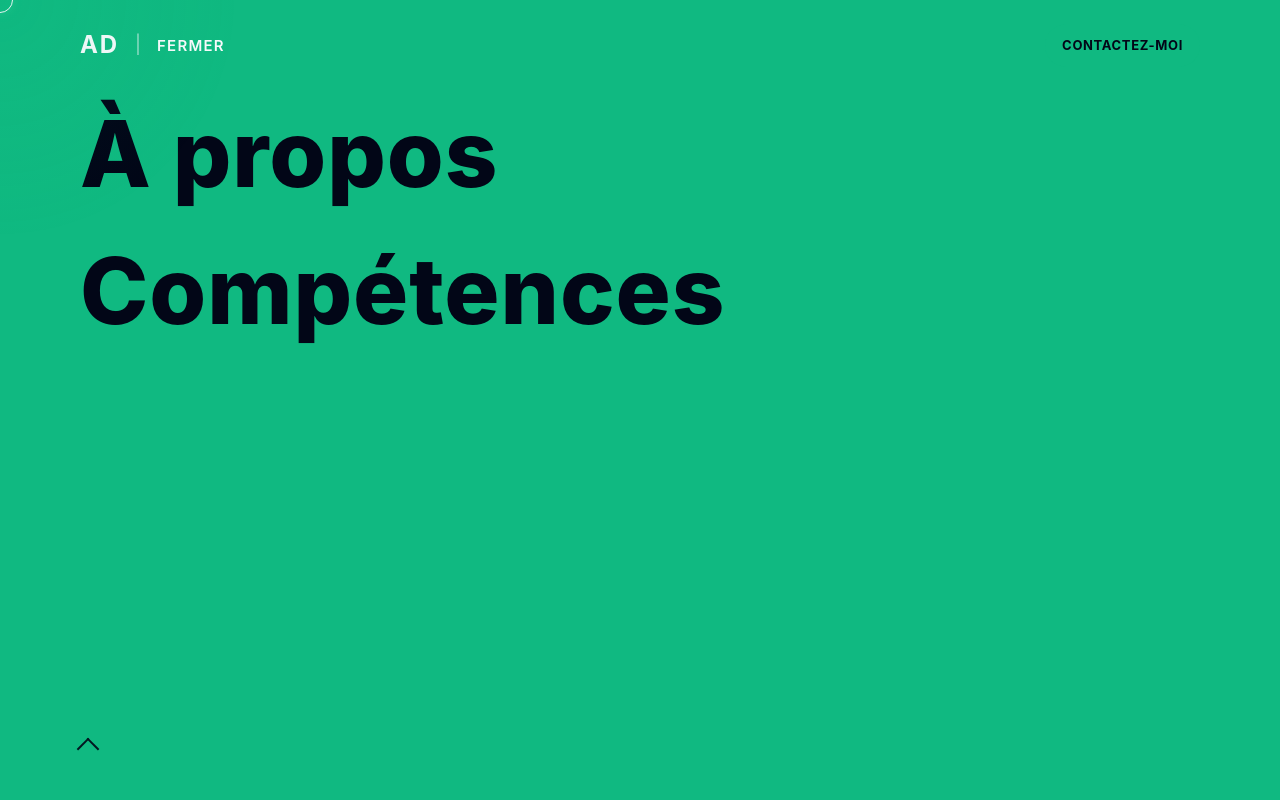
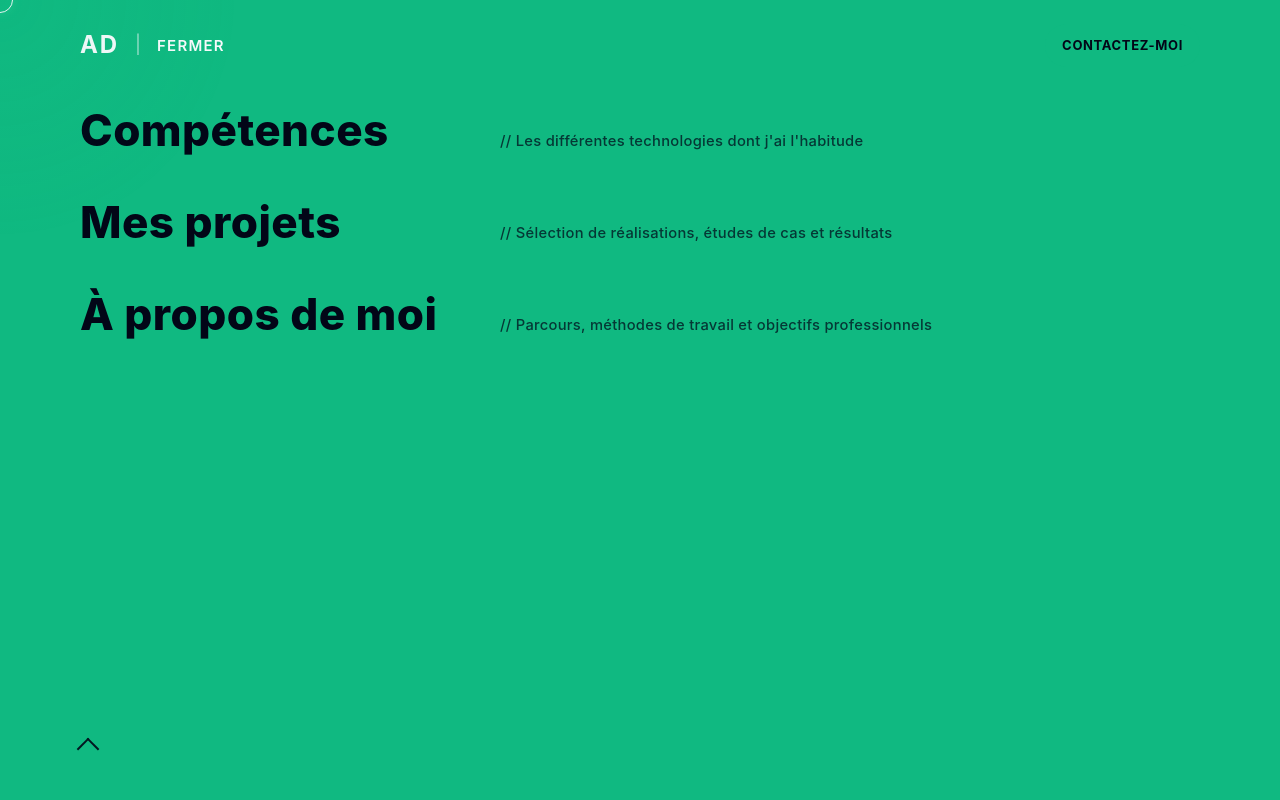
Before and after one commit to AnthonyDh10/Portfolio, a React app: page / in a window 1280 px wide. Both pictures are taken after a click on the button "MENU". Shown: the top 800 px of the page. Built offline with nearby package versions, Linux system fonts and the light colour scheme; the HTML template or start-up script is replaced by a standard one.

Commit message:
ajout commentaires hamburger

```diff
--- a/src/components/NavBar/NavBar.module.css
+++ b/src/components/NavBar/NavBar.module.css
@@ -113,8 +113,11 @@
 }
 
 .menuLink {
-  display: block;
-  font-size: clamp(34px, 8vw, 92px);
+  display: grid;
+  grid-template-columns: minmax(240px, 340px) minmax(280px, 1fr);
+  column-gap: clamp(34px, 8vw, 80px);
+  align-items: baseline;
+  font-size: clamp(34px, 8vw, 44px);
   color: var(--bg);
   font-weight: 800;
   letter-spacing: 0.01em;
@@ -126,6 +129,19 @@
 .menuLink:hover {
   color: var(--accent);
   transform: translateX(6px);
+}
+
+.menuLinkTitle {
+  white-space: nowrap;
+}
+
+.menuLinkComment {
+  font-size: clamp(12px, 1.15vw, 16px);
+  font-weight: 500;
+  line-height: 1.3;
+  letter-spacing: 0.02em;
+  color: color-mix(in srgb, var(--bg) 72%, transparent);
+  text-transform: none;
 }
 
 .menuCloseArrow {
@@ -184,6 +200,16 @@
     padding-top: 96px;
   }
 
+  .menuLink {
+    grid-template-columns: 1fr;
+    row-gap: 8px;
+  }
+
+  .menuLinkComment {
+    font-size: 13px;
+    max-width: 46ch;
+  }
+
   .arrowIcon {
     width: 12px;
     height: 12px;
--- a/src/components/NavBar/NavBar.tsx
+++ b/src/components/NavBar/NavBar.tsx
@@ -6,8 +6,22 @@ export function NavBar() {
   const [isMenuOpen, setIsMenuOpen] = useState(false);
 
   const links = [
-    { href: '#about', label: 'À propos' },
-    { href: '#skills', label: 'Compétences' },
+    {
+      href: '#skills',
+      label: 'Compétences',
+      comment: "Les différentes technologies dont j'ai l'habitude",
+    },
+    {
+      href: '#projects',
+      label: 'Mes projets',
+      comment: 'Sélection de réalisations, études de cas et résultats',
+    },
+    {
+      href: '#about-me',
+      label: 'À propos de moi',
+      comment: 'Parcours, méthodes de travail et objectifs professionnels',
+    },
+
   ];
 
   useEffect(() => {
@@ -70,7 +84,8 @@ export function NavBar() {
                     className={styles.menuLink}
                     onClick={() => setIsMenuOpen(false)}
                   >
-                    {link.label}
+                    <span className={styles.menuLinkTitle}>{link.label}</span>
+                    <span className={styles.menuLinkComment}>// {link.comment}</span>
                   </a>
                 ))}
               </div>
```
